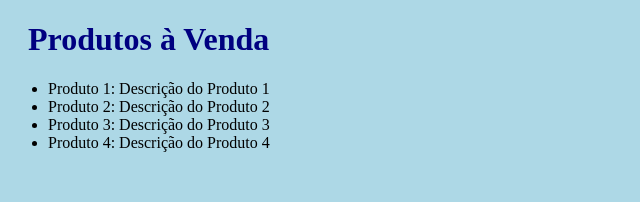
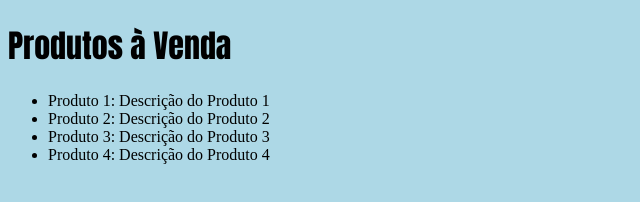
Before and after one commit to valentimludydev/Modulo1_WebAcademy, a plain HTML site: page index.html in a window 1280 px wide. Shown: the whole page, without its empty margins (0-640 px from the left). Drawn offline with Linux system fonts and the light colour scheme.

Commit message:
feat: alterei a fonte da pagina - Ref. #30

```diff
--- a/bluestyle.css
+++ b/bluestyle.css
@@ -3,6 +3,5 @@ body{
 }
 
 h1{
-    color: navy;
-    margin-left: 20px;
+    font-family: Impact, Haettenschweiler, 'Arial Narrow Bold', sans-serif;
 }
```
